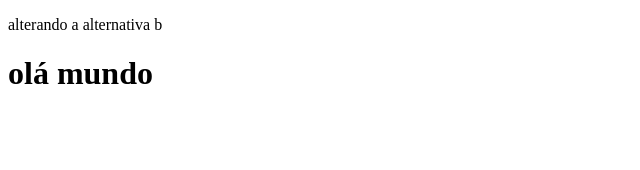
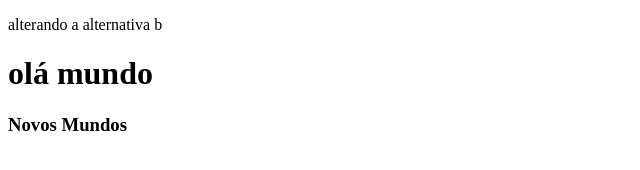
Before and after one commit to Lenizio27/Geracao-Tech, a plain HTML site: page aula-1/index.html in a window 1280 px wide. Shown: the whole page, without its empty margins (0-640 px from the left). Drawn offline with Linux system fonts and the light colour scheme.

Commit message:
Update index.html novo mundo

```diff
--- a/aula-1/index.html
+++ b/aula-1/index.html
@@ -8,5 +8,6 @@
 <body>
     <p>alterando a alternativa b</p>
     <h1>olá mundo</h1>
+    <h3>Novos Mundos</h3>
 </body>
 </html>
```
